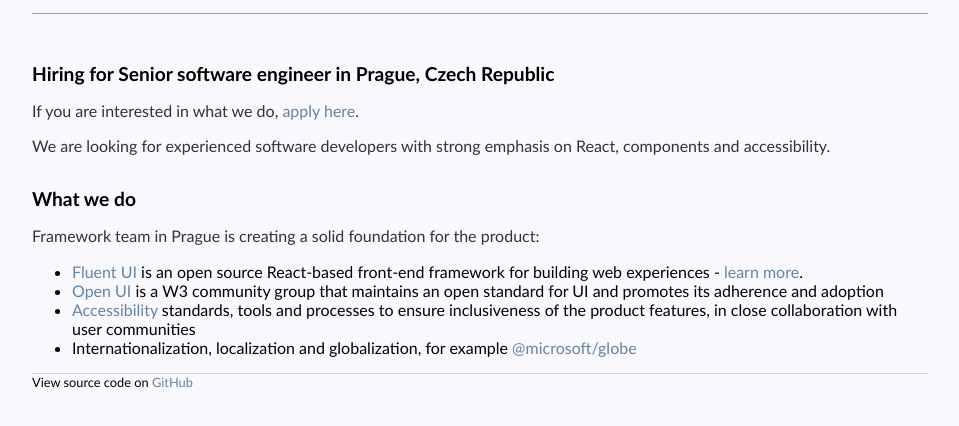
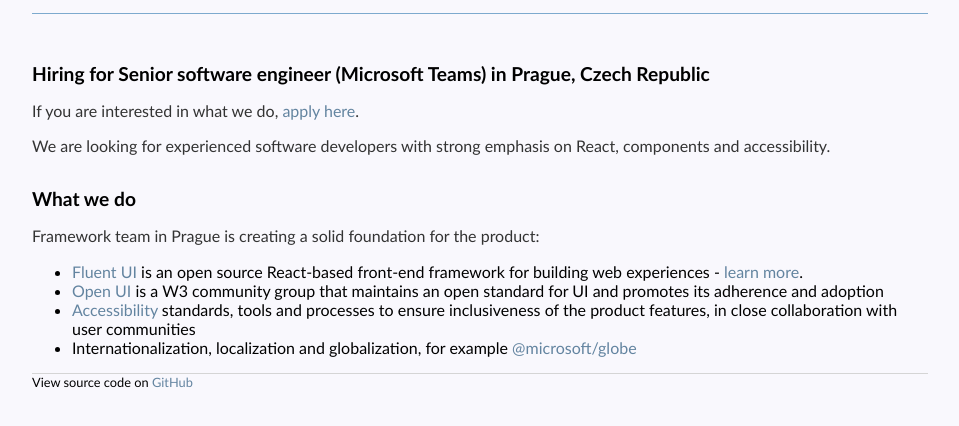
Before and after one commit to jurokapsiar/jurokapsiar.github.io, a plain HTML site: page hiring.html in a window 1280 px wide. Shown: the part 72-498 px from the top of the page, without its empty margins (32-991 px from the left). Drawn offline with Linux system fonts and the light colour scheme.

Commit message:
fix position name

```diff
--- a/hiring.html
+++ b/hiring.html
@@ -40,7 +40,7 @@
   <section>
     <div class="page-content">
       <div class="wrapper">
-        <h2>Hiring for Senior software engineer in Prague, Czech Republic</h2>
+        <h2>Hiring for Senior software engineer (Microsoft Teams) in Prague, Czech Republic</h2>
 
         <p>If you are interested in what we do, <a
             href="https://careers.microsoft.com/us/en/job/857909/Open-Source-focused-Senior-Software-Engineer-Microsoft-Teams">apply
```
